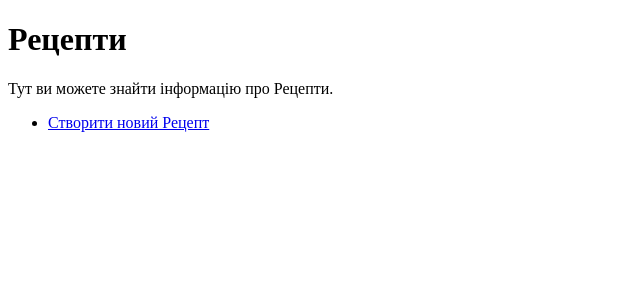
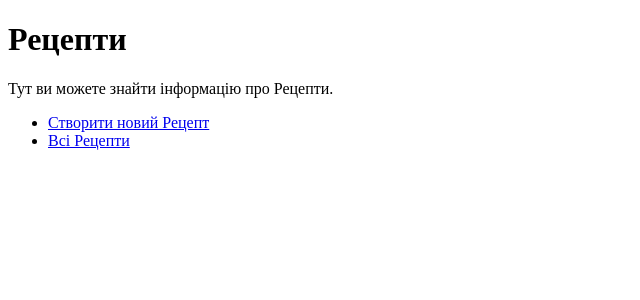
Before and after one commit to Bohdan-Zasiadvovk/warehouse_dobromir, a Django app: template templates/recipe/recipe.html in a window 1280 px wide. Shown: the part 70-370 px from the top of the page, without its empty margins (0-640 px from the left). Run offline with Django 5.2, Linux system fonts and the light colour scheme; the template is opened without the code that fills it, so the values that code supplies are empty.

Commit message:
Add button all_recipes

```diff
--- a/templates/recipe/recipe.html
+++ b/templates/recipe/recipe.html
@@ -7,5 +7,6 @@
     <p>Тут ви можете знайти інформацію про Рецепти.</p>
     <ul>
         <li><a href="{% url 'create_recipe' %}">Створити новий Рецепт</a></li>
+        <li><a href="{% url 'all_recipes' %}">Всі Рецепти</a></li>
     </ul>
 {% endblock %}
```
